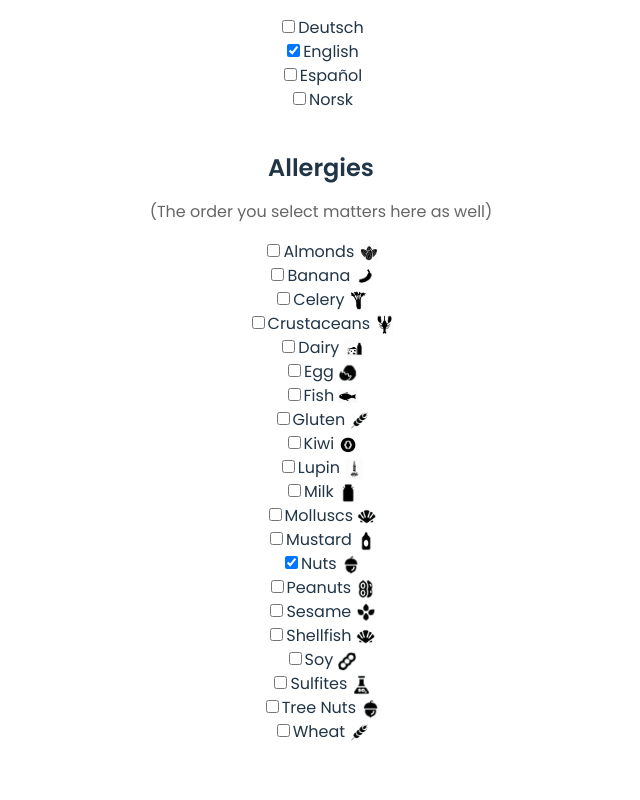
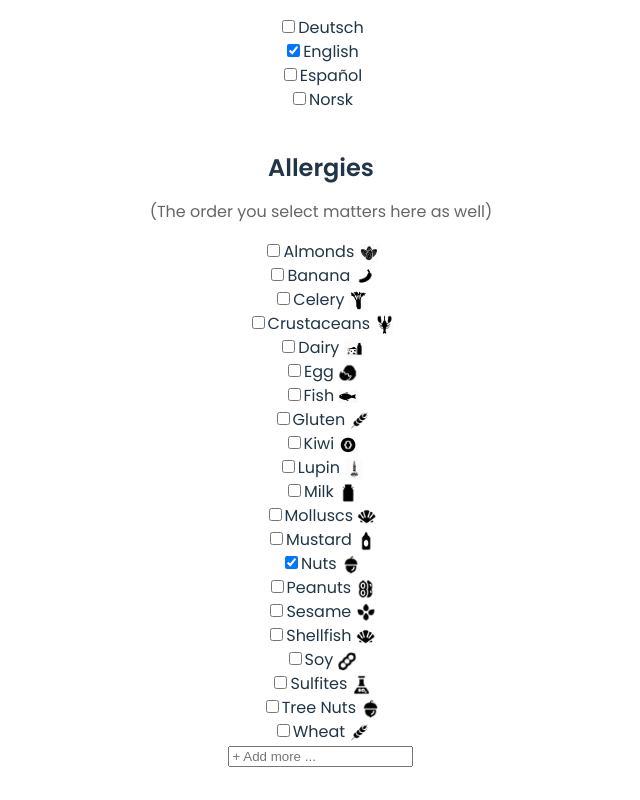
Before and after one commit to niklasmh/food-allergy-card, a React (Vite) app: page / in a window 1280 px wide. Shown: the part 1001-1801 px from the top of the page, without its empty margins (319-959 px from the left). Before the commit the page ends 1777 px from the top, so only its background shows below. Built offline with nearby package versions, Linux system fonts and the light colour scheme.

Commit message:
Make it possible to add custom allergies via gui

```diff
--- a/src/App.tsx
+++ b/src/App.tsx
@@ -1,4 +1,4 @@
-import { useEffect, useState } from "react";
+import { useEffect, useRef, useState } from "react";
 import QRCode from "react-qr-code";
 import "./App.css";
 import { Allergies, allergies, allLanguages, Languages } from "./allergies";
@@ -26,6 +26,7 @@ function App() {
   const [myAllergies, setMyAllergies] = useState<Allergies[]>(initialAllergies);
   const [myAllergiesShort, setMyAllergiesShort] = useState<string[]>([]);
   const [languages, setLanguages] = useState<Languages[]>(initialLanguages);
+  const lastAllergyInputRef = useRef<any>();
 
   const handleLanguageChange = (event: React.ChangeEvent<HTMLInputElement>) => {
     const isChecked = event.target.checked;
@@ -88,6 +89,42 @@ function App() {
             </label>
           </div>
         ))}
+      {myAllergies
+        .map((id) => (id in allergies ? null : id))
+        .map((id, i) =>
+          id === null ? null : (
+            <div key={"custom-" + i} className="allergy-choice">
+              <input
+                value={id}
+                ref={lastAllergyInputRef}
+                onChange={(event) => {
+                  const prevValue = id;
+                  const value = event.target.value;
+                  setMyAllergies((allergies) => allergies.map((a) => (a === prevValue ? value : a)) as Allergies[]);
+                }}
+              />{" "}
+              <button
+                onClick={() => {
+                  setMyAllergies((allergies) => [...allergies.slice(0, i), ...allergies.slice(i + 1)]);
+                }}
+              >
+                Remove
+              </button>
+            </div>
+          )
+        )}
+      {
+        <div className="allergy-choice">
+          <input
+            key={"custom-" + myAllergies.filter((id) => !(id in allergies)).length}
+            placeholder="+ Add more ..."
+            onFocus={() => {
+              setMyAllergies((allergies) => [...allergies, "" as any]);
+              setTimeout(() => lastAllergyInputRef.current?.focus(), 100);
+            }}
+          />{" "}
+        </div>
+      }
     </div>
   );
 
@@ -95,9 +132,11 @@ function App() {
     <div className="App">
       <h1>Food Allergy Card</h1>
       <div className="items">
-        {myAllergies.map((id) => (
-          <AllergyItem key={id} id={id} languages={languages} />
-        ))}
+        {myAllergies
+          .filter((id) => !!id)
+          .map((id) => (
+            <AllergyItem key={id} id={id} languages={languages} />
+          ))}
       </div>
       <br />
       <br />
```
